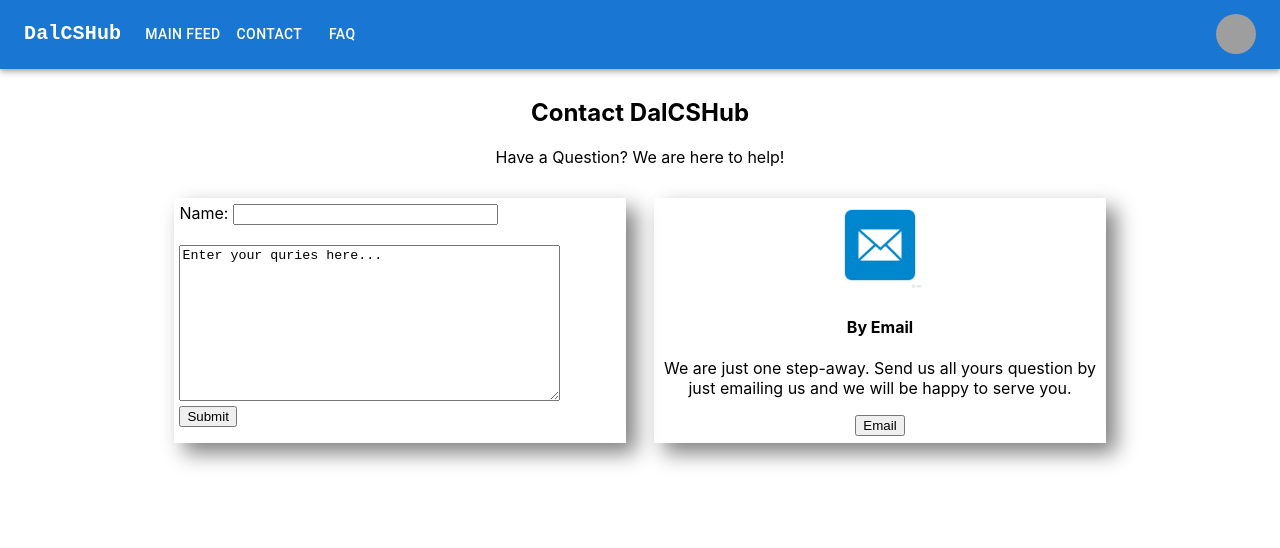
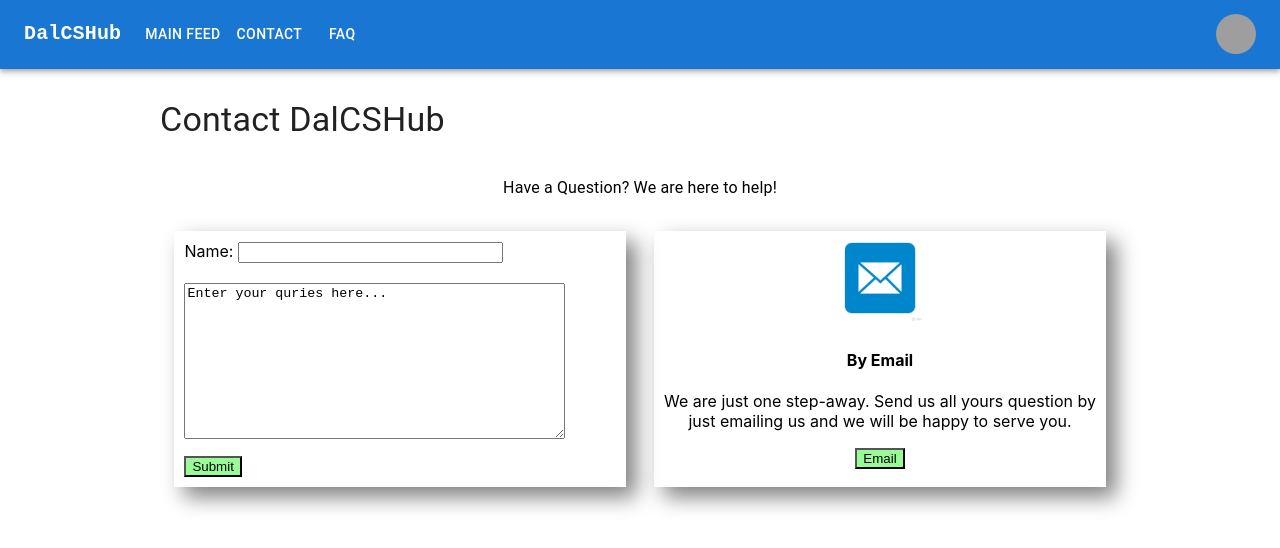
Before and after one commit to Lareina-Y/DalCSHub, a React (Create React App) app in the folder dalcshub-react/: page /Contact in a window 1280 px wide. Shown: the top 548 px of the page. Built offline with nearby package versions, Linux system fonts and the light colour scheme; grey boxes are pictures that could not be loaded.

Commit message:
contact page change

```diff
--- a/dalcshub-react/src/index.css
+++ b/dalcshub-react/src/index.css
@@ -29,7 +29,7 @@ code {
 .contact1{
   text-align: left;
   margin: 3%;
-  padding: 5px;
+  padding: 10px;
   box-shadow: 10px 10px 20px gray;
 }
 
@@ -52,6 +52,14 @@ code {
   box-sizing: border-box;
 }
 
+#contact-btn{
+  margin-top: 3%;
+  background-color: palegreen;
+}
+
+#contact-btn2{
+  background-color: palegreen;
+}
 
 @media screen and (max-width: 400px) {
 
--- a/dalcshub-react/src/pages/Contact.js
+++ b/dalcshub-react/src/pages/Contact.js
@@ -1,14 +1,18 @@
 import React from 'react'
 import MailImg from '../assets/images/mail-img.png'
-
+import { Page, PageTitle} from "../components"
+import Typography from '@mui/material/Typography'
 
 export function Contact() {
   return (
     <div>
 
       <div class='contactus'>
-        <h2>Contact DalCSHub</h2>
-        <p>Have a Question? We are here to help!</p>
+
+        <PageTitle title={'Contact DalCSHub'} link={'/contact'}/>
+            <Typography>
+            <p>Have a Question? We are here to help!</p>
+            </Typography>
 
         <div class='contactbox'>
             <div class='contact1'>
@@ -25,7 +29,7 @@ export function Contact() {
               <img src={MailImg} alt='mail-icon' height={94} width={94}></img>
               <h4>By Email</h4>
               <p>We are just one step-away. Send us all yours question by just emailing us and we will be happy to serve you.</p>
-              <button href="mailto:contactdalcshub@dal.ca">Email</button>
+              <button id="contact-btn2" href="mailto:contactdalcshub@dal.ca">Email</button>
             </div>
         </div>
 
```
